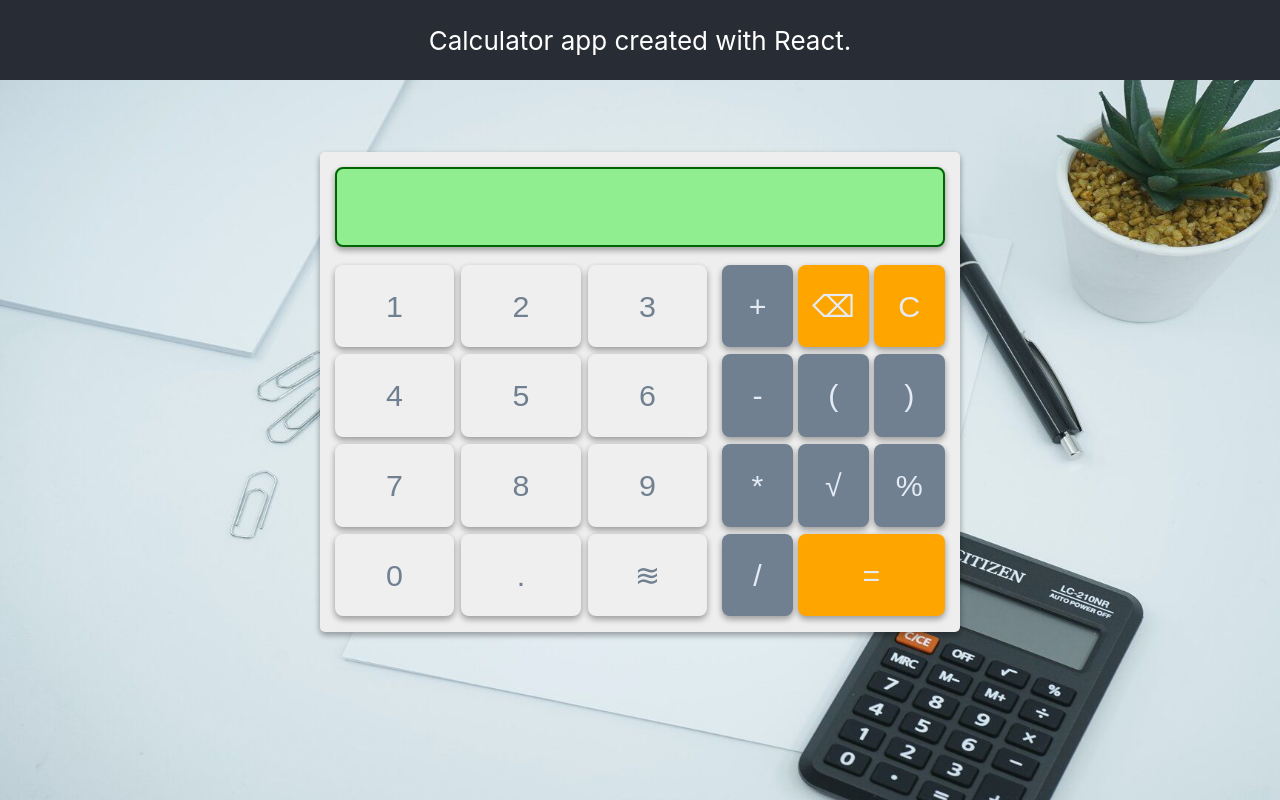
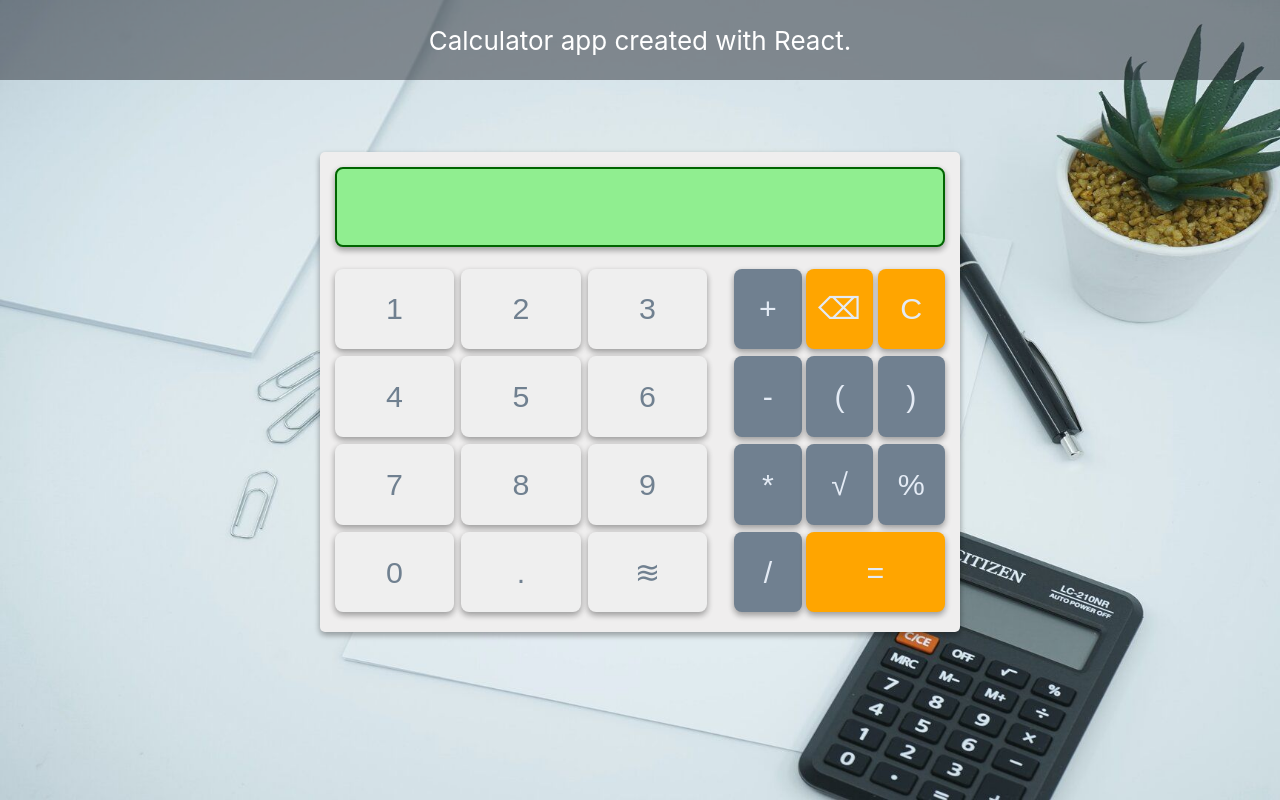
Before and after one commit to bar-alex/CodeNation-MasterCourse-Calculator, a React (Create React App) app: page / in a window 1280 px wide. Built offline with nearby package versions, Linux system fonts and the light colour scheme; a web font is replaced by a local one.

Commit message:
fixed layout issue that was shown when vertically resizing the browser

```diff
--- a/src/App.css
+++ b/src/App.css
@@ -31,6 +31,7 @@ html {
   --primary-light: #8abdff;
   --primary: #6d5dfc;
   --primary-dark: #5b0eeb;
+  /* --greyLight-1: #E4EBF5; */
   --greyLight-1: #E4EBF5;
   --greyLight-2: #c8d0e7;
   --greyLight-3: #bec8e4;
@@ -74,7 +75,7 @@ body{
 
 .App-header {
   align-self: stretch;
-  background-color: #282c34;
+  background-color: rgb(40, 44, 52, .5);
   min-height: 10vh;
 
   display: flex;
@@ -94,7 +95,9 @@ body{
   margin: auto;
   width: 80vh;
   height: 60vh;
-  /* min-height:min-content; */
+
+  min-height:340px;
+  min-width: 400px;
 
   display: flex;
   flex-wrap: wrap;
@@ -152,7 +155,7 @@ body{
 /* the area where the digits reside */
 #area-digits{
   width: 60%;
-  height: 78%;
+  height: calc( 78% - 1vh );
   margin: 5px;
 
   display: flex;
@@ -165,8 +168,8 @@ body{
 
 /* the area for the function buttons */
 #area-functions{
-  width: 36%;
-  height: 78%;
+  width: 34%;
+  height: calc( 78% - 1vh );
   margin: 5px;
 
   display: flex;
@@ -224,8 +227,13 @@ body{
       inset 0.2rem 0.2rem 0.5rem var(--func-leftTop),
       inset -0.2rem -0.2rem 0.5rem var(--func-rightBottom);
 }
+.func:hover {
+  /* color: #6d5dfc; */
+  color: orange;
+  text-shadow: #8abdff 1px 0 5px;
+}
 /* for the special buttons, =,C,BS */
-.spec{
+.spec {
   width: 32%;
   height: 23%;
   color: var(--greyLight-1);
@@ -235,6 +243,10 @@ body{
   box-shadow:
       inset 0.2rem 0.2rem 0.5rem var(--spec-leftTop),
       inset -0.2rem -0.2rem 0.5rem var(--spec-rightBottom);
+}
+.spec:hover {
+  color: var(--color-funcs);
+  text-shadow: #8abdff 1px 0 5px;
 }
 /* target only the '=' */
 .spec[label='=']{
@@ -250,7 +262,6 @@ body{
   box-shadow:
     rgba(0, 0, 0, 0.16) 0px 3px 6px,
     rgba(0, 0, 0, 0.23) 0px 3px 6px;
-
 }
 
 .neumorphic{
```
Also changed, not shown: 2 other files (tests, documents, lock files or other folders).
